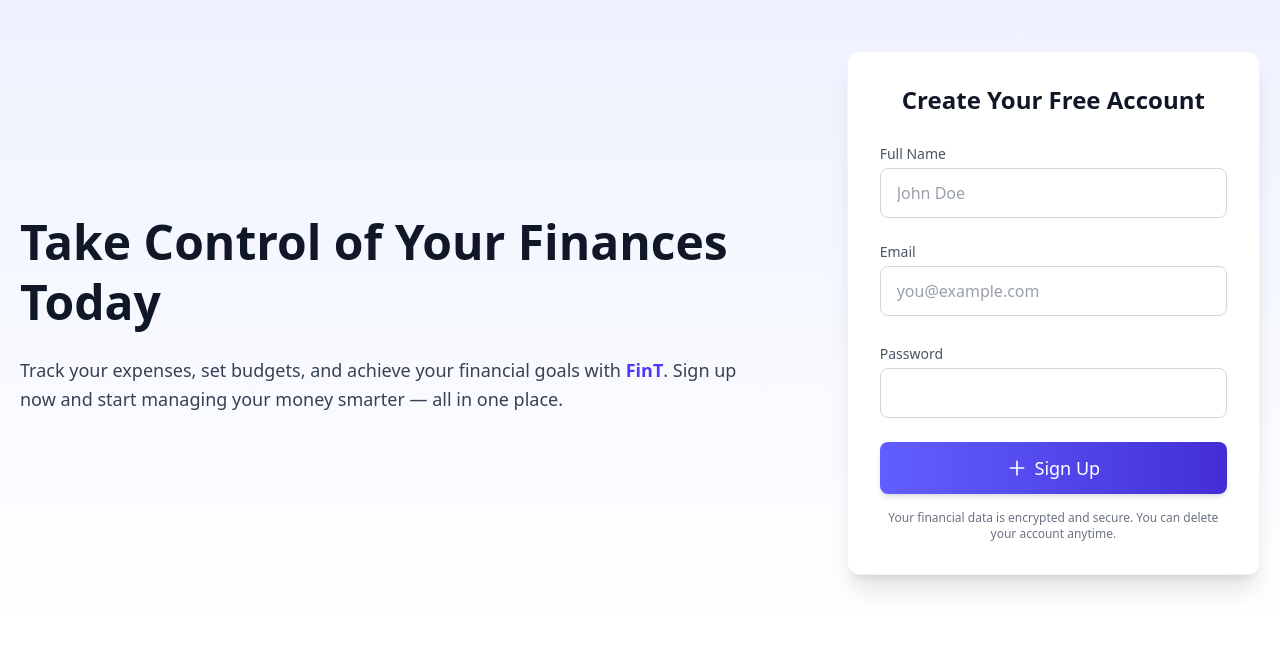
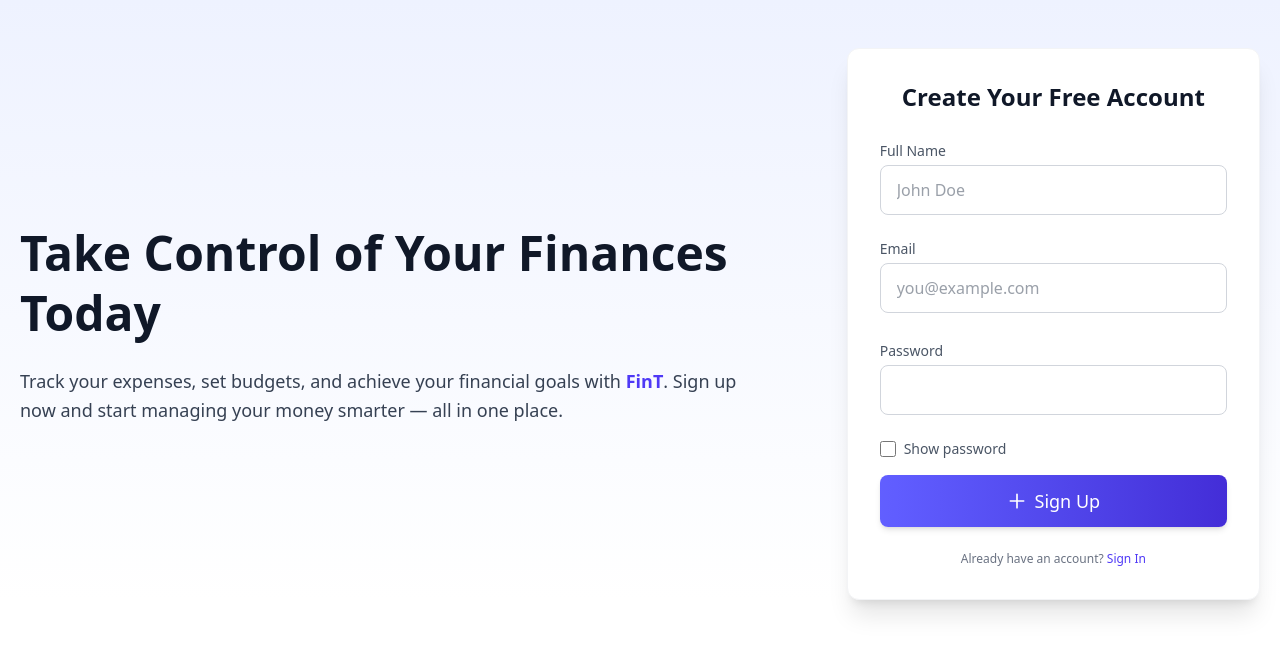
Before and after one commit to Lio3307/Finance-Tracker, a React (Vite) app: page /signUp in a window 1280 px wide. Shown: the top 654 px of the page. Built offline with nearby package versions, Linux system fonts and the light colour scheme.

Commit message:
adding shw password section

```diff
--- a/src/components/layouts/auth/SignUp.tsx
+++ b/src/components/layouts/auth/SignUp.tsx
@@ -1,8 +1,10 @@
+import { Link } from "react-router-dom";
+
 const SignUp = () => {
   return (
     <>
       <section className="text-gray-600 body-font bg-gradient-to-b from-indigo-50 to-white">
-        <div className="container px-5 py-[3.2rem] mx-auto flex flex-wrap items-center">
+        <div className="container px-5 pt-[3rem] mx-auto flex flex-wrap items-center">
           <div className="lg:w-3/5 md:w-1/2 md:pr-16 lg:pr-0 pr-0">
             <h1 className="title-font font-bold text-4xl md:text-5xl text-gray-900 leading-tight">
               Take Control of Your Finances Today
@@ -45,13 +47,29 @@ const SignUp = () => {
             </div>
 
             <div className="relative mb-6">
-              <label className="leading-7 text-sm text-gray-600">Password</label>
+              <label className="leading-7 text-sm text-gray-600">
+                Password
+              </label>
               <input
                 type="password"
                 id="pasword"
                 name="pasword"
                 className="w-full bg-white rounded-lg border border-gray-300 focus:border-indigo-500 focus:ring-2 focus:ring-indigo-200 text-base outline-none text-gray-700 py-2 px-4 leading-8 transition-colors duration-200 ease-in-out"
               />
+            </div>
+
+            <div className="flex items-center gap-2 mb-4">
+              <input
+                type="checkbox"
+                id="show-password"
+                className="w-4 h-4 text-indigo-600 border-gray-300 rounded focus:ring-indigo-500"
+              />
+              <label
+                htmlFor="show-password"
+                className="text-sm text-gray-600 cursor-pointer"
+              >
+                Show password
+              </label>
             </div>
 
             <button className="flex items-center justify-center gap-2 text-white bg-gradient-to-r from-indigo-500 to-indigo-700 border-0 py-3 px-8 focus:outline-none hover:from-indigo-600 hover:to-indigo-800 rounded-lg text-lg shadow-md transition-all">
@@ -72,9 +90,14 @@ const SignUp = () => {
               Sign Up
             </button>
 
-            <p className="text-xs text-gray-500 mt-4 text-center">
-              Your financial data is encrypted and secure. You can delete your
-              account anytime.
+            <p className="text-xs text-gray-500 mt-6 text-center">
+              Already have an account?{" "}
+              <Link
+                to={"/signIn"}
+                className="font-medium text-indigo-600 hover:text-indigo-800 transition-colors duration-200"
+              >
+                Sign In
+              </Link>
             </p>
           </div>
         </div>
```
